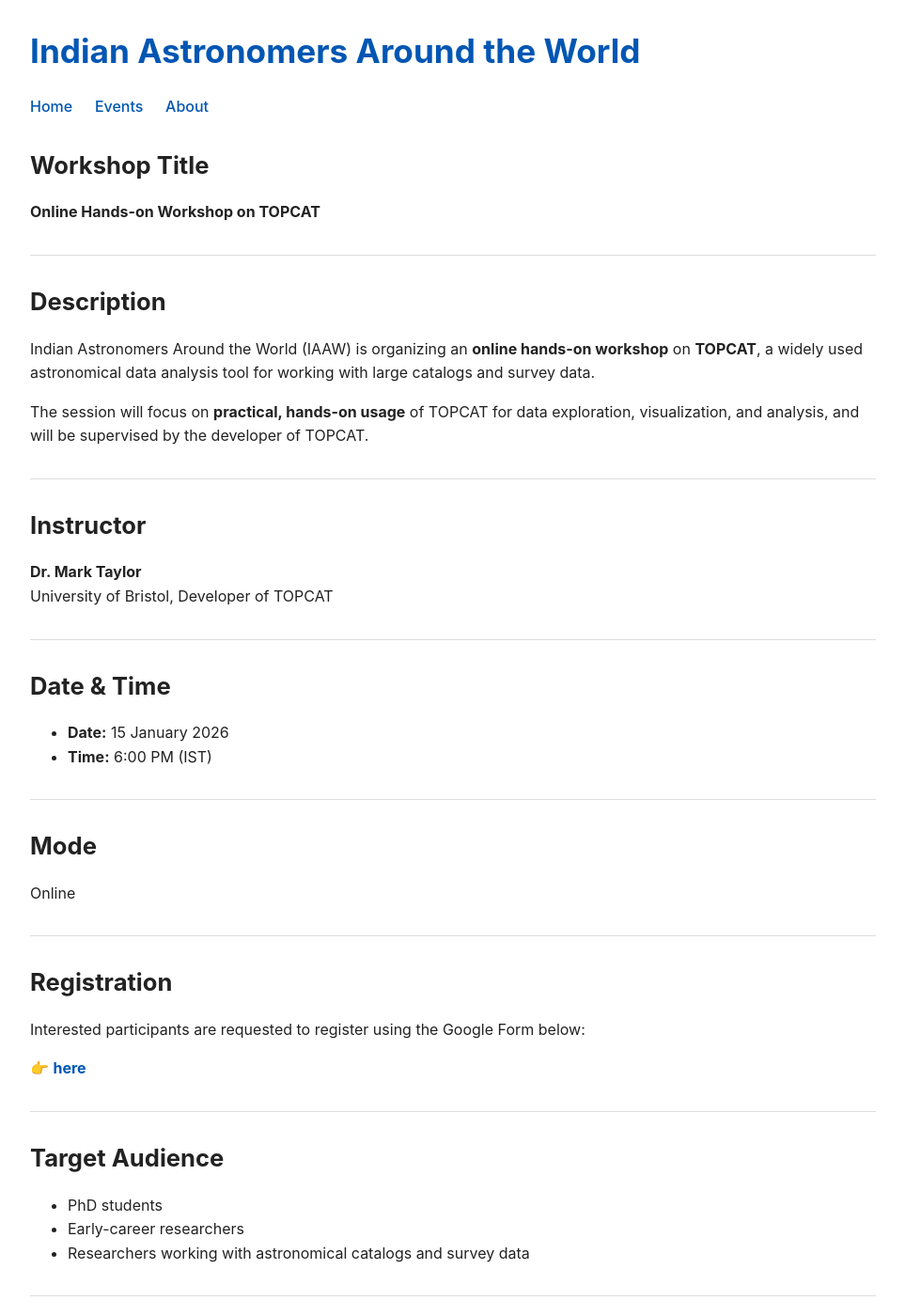
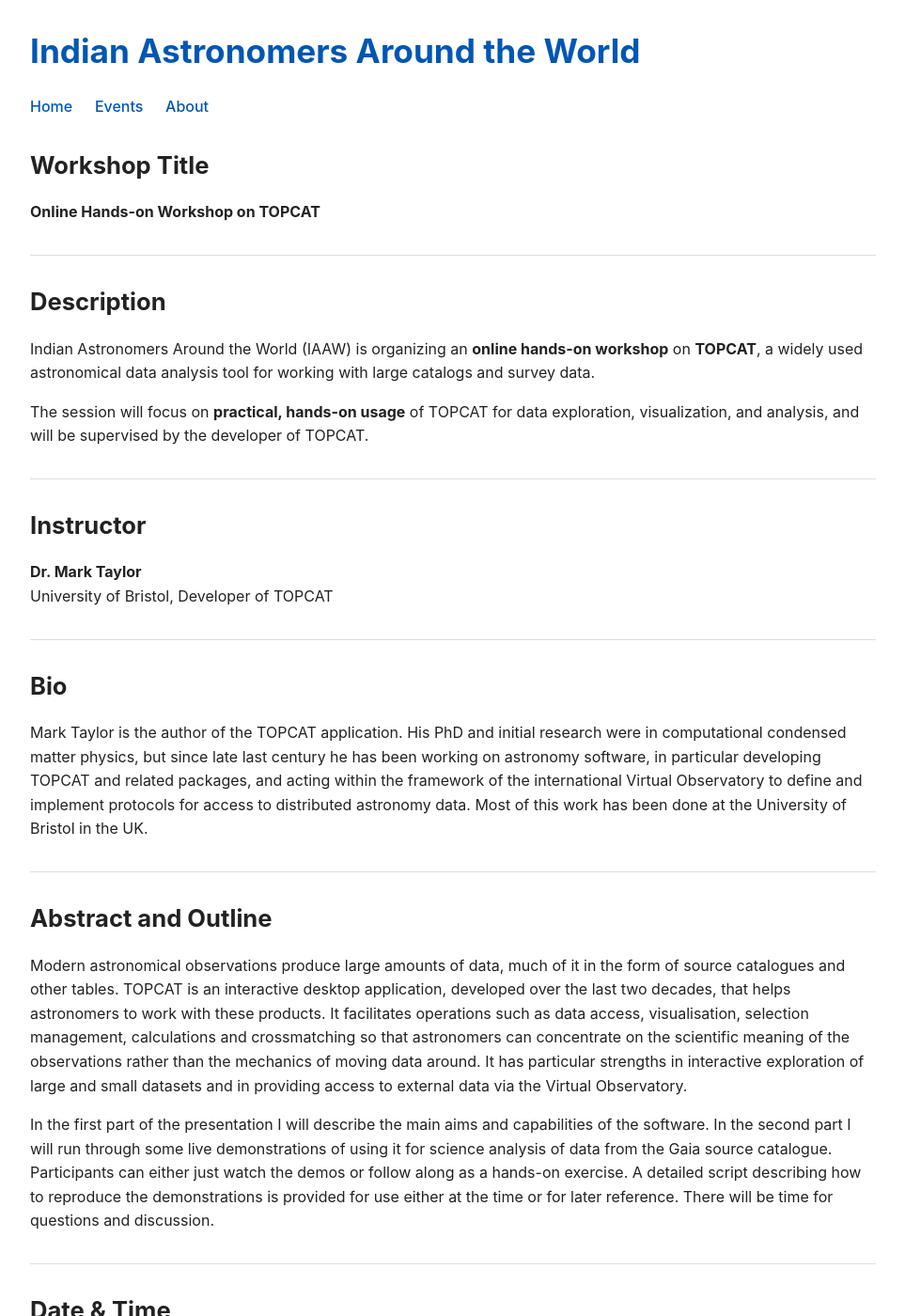
Before and after one commit to indianastronomers/indianastronomers.github.io, a Jekyll site: the page built from events/2026-01-15-workshop-topcat.md, in a window 1280 px wide and 1400 px high. Shown: the whole window at 94% size, without its empty margins (158-1121 px from the left). Built offline with Jekyll 4.4.1, drawn with Linux system fonts in a browser that asks for light colours.

Commit message:
added the bio and abstract

```diff
--- a/events/2026-01-15-workshop-topcat.md
+++ b/events/2026-01-15-workshop-topcat.md
@@ -24,6 +24,42 @@ The session will focus on **practical, hands-on usage** of TOPCAT for data explo
 
 **Dr. Mark Taylor**
 University of Bristol, Developer of TOPCAT
+
+---
+
+## Bio
+
+Mark Taylor is the author of the TOPCAT application.
+His PhD and initial research were in computational condensed
+matter physics, but since late last century he has been working
+on astronomy software, in particular developing TOPCAT and
+related packages, and acting within the framework of the
+international Virtual Observatory to define and implement
+protocols for access to distributed astronomy data.
+Most of this work has been done at the University of Bristol in the UK.
+
+---
+
+## Abstract and Outline
+
+Modern astronomical observations produce large amounts of data, much
+of it in the form of source catalogues and other tables.  TOPCAT is an
+interactive desktop application, developed over the last two decades,
+that helps astronomers to work with these products.  It facilitates
+operations such as data access, visualisation, selection management,
+calculations and crossmatching so that astronomers can concentrate on the
+scientific meaning of the observations rather than the mechanics of moving
+data around.  It has particular strengths in interactive exploration of
+large and small datasets and in providing access to external data via
+the Virtual Observatory.
+
+In the first part of the presentation I will describe the main aims and
+capabilities of the software.  In the second part I will run through some
+live demonstrations of using it for science analysis of data from the
+Gaia source catalogue.  Participants can either just watch the demos or
+follow along as a hands-on exercise.  A detailed script describing how
+to reproduce the demonstrations is provided for use either at the time
+or for later reference.  There will be time for questions and discussion.
 
 ---
 
@@ -67,6 +103,7 @@ Interested participants are requested to register using the Google Form below:
 
 - [TOPCAT Website](https://www.star.bris.ac.uk/mbt/topcat/)
 - [TOPCAT Documentation](https://www.star.bris.ac.uk/mbt/topcat/sun253/index.html)
+- [Demonstration Script]( https://github.com/mbtaylor/tctuto/releases/download/voschool-2025/tctuto.pdf)
 
 ---
 
```
Also changed, not shown: 1 other file.
